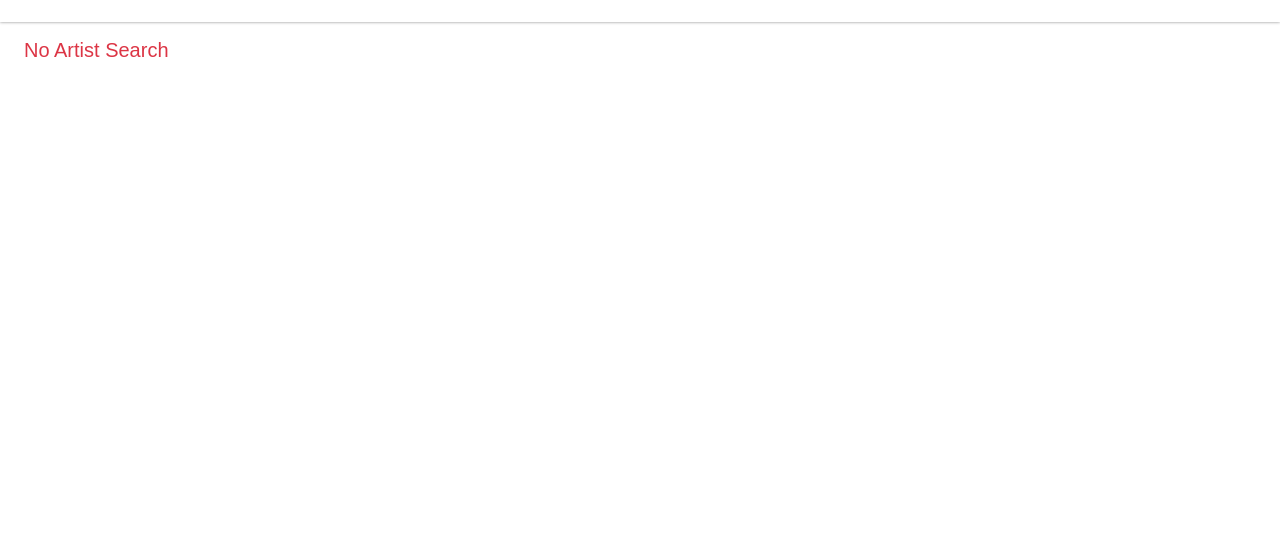
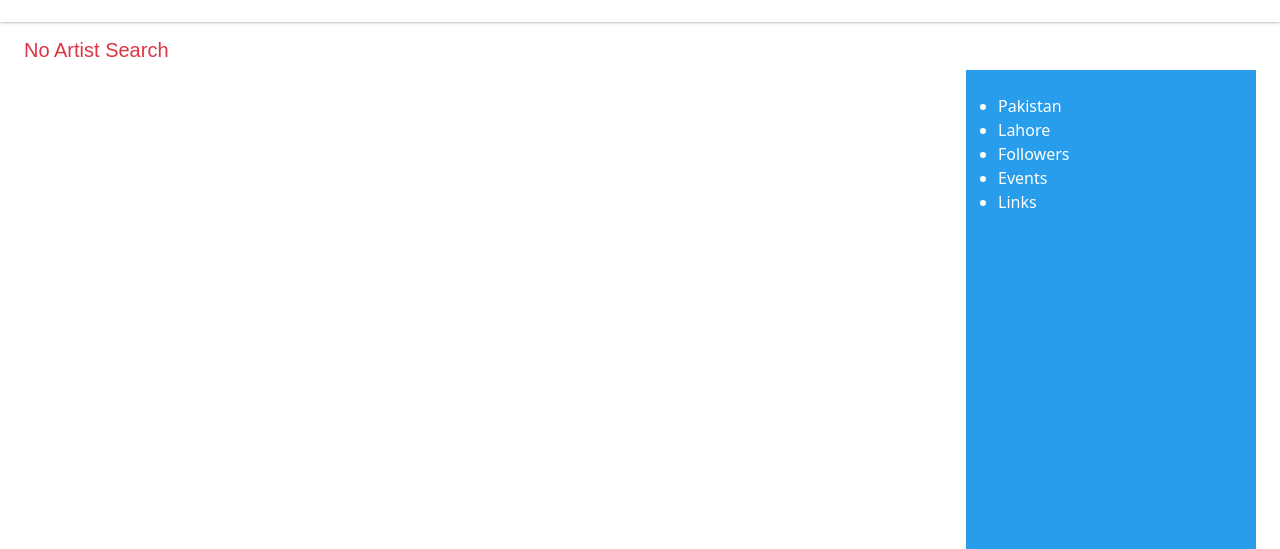
Before and after one commit to salik786/Artistic, a React (Create React App) app: page / in a window 1280 px wide. Shown: the part 248-797 px from the top of the page. Built offline with nearby package versions, Linux system fonts and the light colour scheme; a web font is replaced by a local one.

Commit message:
artist info component added

```diff
--- a/src/Pages/Artists/Artist.js
+++ b/src/Pages/Artists/Artist.js
@@ -7,7 +7,7 @@ import TotalEvents from "../../Components/TotalEvent/totalevent";
 import ArtistSearch from "../../Sections/ArtistSearch/artistsearch"
 import { useCookies } from "react-cookie";
 import DisplayEvents from "../../Sections/EventsInfo/displayevents";
-
+import ArtistInfo from "../../Sections/ArtistInfo/artistinfo"
 
 const Artist = () => {
 
@@ -35,6 +35,9 @@ const Artist = () => {
                         <div className="col-9">
                         <DisplayEvents />
                         </div>
+                        <div className="col-3">
+                        {<ArtistInfo />}
+                        </div>
                     {/* <div className="col-xl-3"><ArtistInfo /></div> */}
                 </div>
 
--- a/src/Sections/ArtistInfo/artistinfo.css
+++ b/src/Sections/ArtistInfo/artistinfo.css
@@ -1,5 +1,5 @@
 .info{
     background-color: #279deb;
-    width:30%;
+    height:60vh;;
     color:white;
 }
--- a/src/Sections/EventsInfo/displayevents.js
+++ b/src/Sections/EventsInfo/displayevents.js
@@ -42,8 +42,8 @@ const IncCount=()=>{
 
     return (
         <>
-
-                {postsToShow.map((item, index) => {
+            <div className="row">
+                            {postsToShow.map((item, index) => {
                     return (
                         <>
                             {checkCook == true
@@ -58,7 +58,7 @@ const IncCount=()=>{
                             }
                         </>
                     )
-                })} {checkCook==true?<ArtistInfo  data={cookies.access_token}/>:<></>}
+                })}
 
             {
                 postsToShow.length == postsPerPage ?
@@ -67,6 +67,7 @@ const IncCount=()=>{
                         <Pagination MorePosts={handleShowMorePosts} />
                     </div> : <></>
             }
+            </div>
         </>
     )
 }
```
